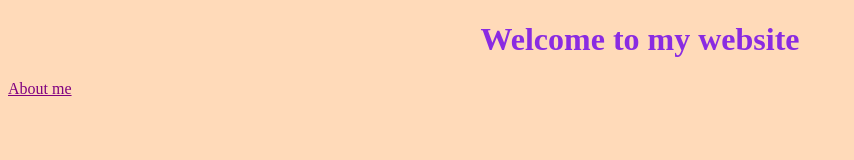
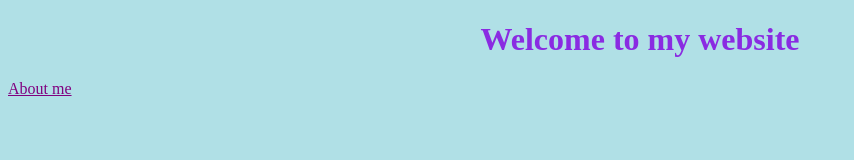
Before and after one commit to Flall/multiple-pages-static-website, a plain HTML site: page index.html in a window 1280 px wide. Shown: the whole page, without its empty margins (0-854 px from the left). Drawn offline with Linux system fonts and the light colour scheme.

Commit message:
changed background to powderblue

```diff
--- a/css/styles.css
+++ b/css/styles.css
@@ -1,5 +1,5 @@
 body {
-  background: peachpuff;
+  background: powderblue;
 }
 
 h1 {
```
